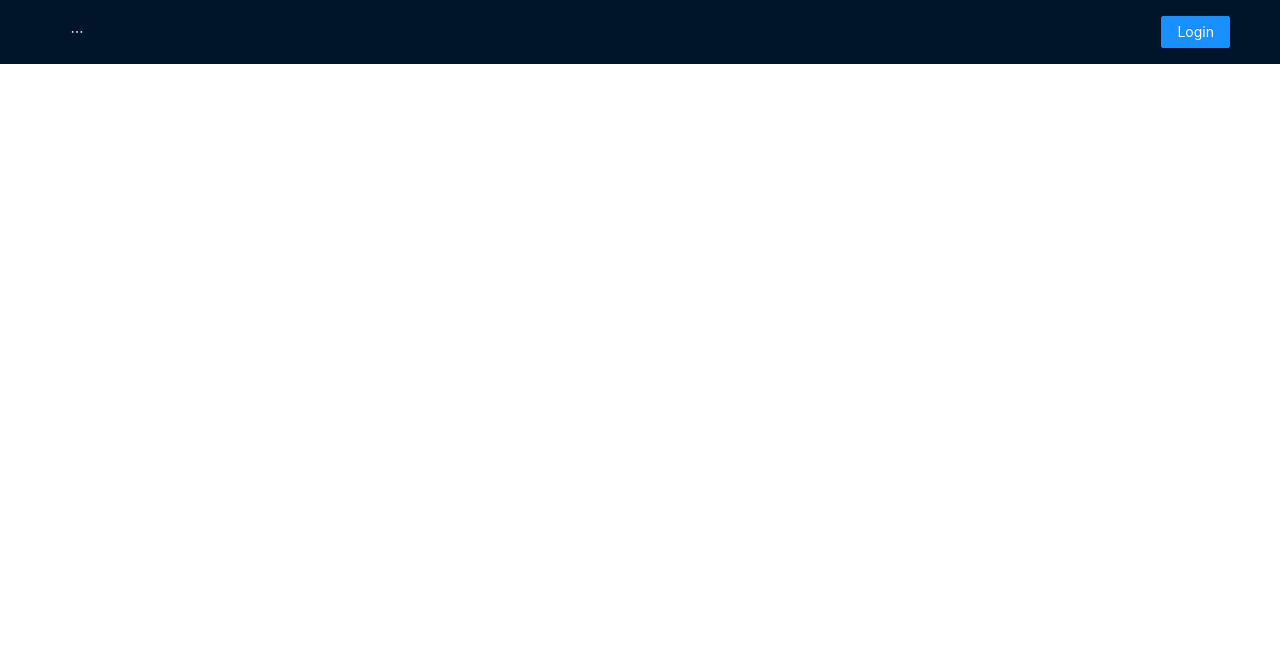
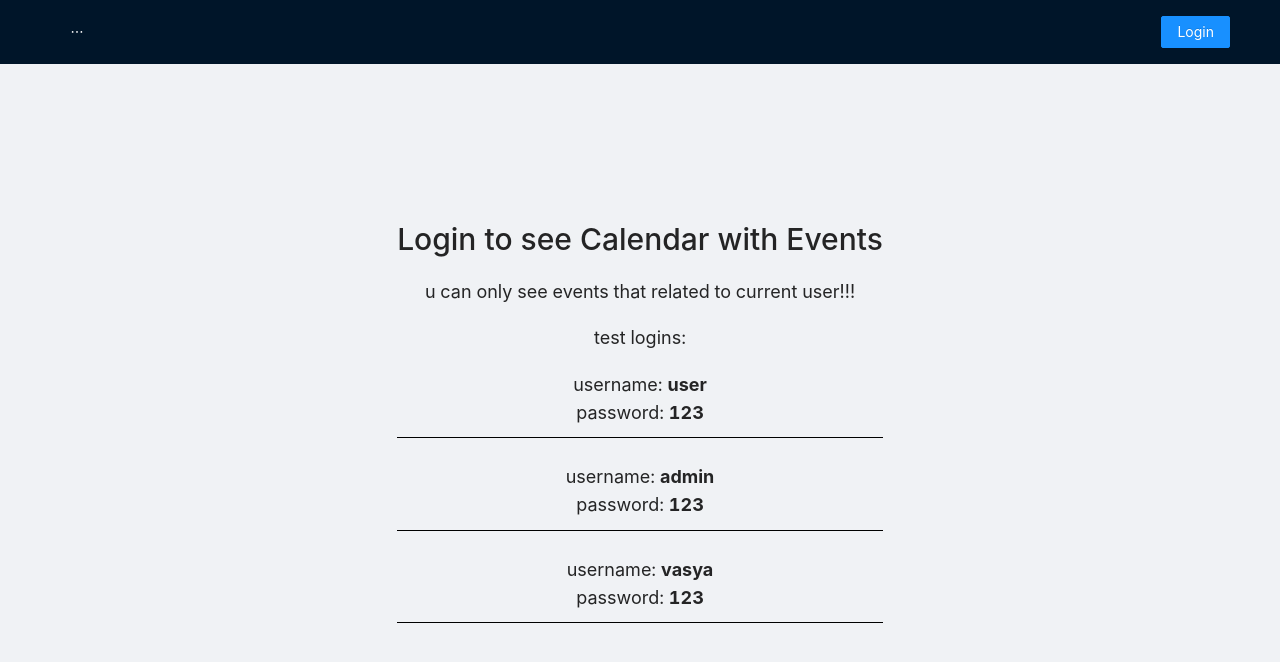
Before and after one commit to AlexBachurin/Event-Calendar-React-TS, a React (Create React App) app: page / in a window 1280 px wide. Before the commit this address had no page. Shown: the top 662 px of the page. Built offline with nearby package versions, Linux system fonts and the light colour scheme.

Commit message:
changed home page

```diff
--- a/src/App.css
+++ b/src/App.css
@@ -9,10 +9,22 @@
 .main__content {
 	height: calc(100vh - 64px);
 }
+.main__content-item {
+	margin-bottom: 25px;
+	padding-bottom: 10px;
+	border-bottom: 1px solid #000;
+	text-align: center;
+}
+.main__content-login {
+	font-size: 18px;
+	text-align: center;
+}
 .main__content-wrapper {
 	font-size: 18px;
 	padding: 30px;
+	text-align: center;
 }
 .main__title {
 	font-size: 30px;
+	text-align: center;
 }
--- a/src/components/AppRouter.tsx
+++ b/src/components/AppRouter.tsx
@@ -9,13 +9,13 @@ const AppRouter: FC = () => {
 			<Route
 				path="/event"
 				element={
-          <RequireAuth redirectTo="/home">
+					<RequireAuth redirectTo="/">
 						<Event />
 					</RequireAuth>
 				}
 			/>
 
-      <Route path="/home" element={<Login />} />
+			<Route path="/" element={<Login />} />
 		</Routes>
 	);
 };
--- a/src/components/Navbar.tsx
+++ b/src/components/Navbar.tsx
@@ -30,7 +30,7 @@ const Navbar: FC = () => {
 					<>
 						<Menu theme="dark" mode="horizontal" defaultSelectedKeys={["2"]}>
 							<Menu.Item key="1">
-                <Link to="/home">Home</Link>
+								<Link to="/">Home</Link>
 							</Menu.Item>
 							<Menu.Item key="2">
 								<Link to="/event">event</Link>
@@ -52,7 +52,7 @@ const Navbar: FC = () => {
 					<>
 						<Menu theme="dark" mode="horizontal" defaultSelectedKeys={["1"]}>
 							<Menu.Item key="1">
-                <Link to="/home">Home</Link>
+								<Link to="/">Home</Link>
 							</Menu.Item>
 						</Menu>
 						<Button type="primary" onClick={showModal}>
--- a/src/pages/Login.tsx
+++ b/src/pages/Login.tsx
@@ -4,10 +4,10 @@ const Login: FC = () => {
 	return (
 		<Row align="middle" className="main__content" justify="center">
 			<div className="main__content-wrapper">
-        <p className="main__title">Login to see Calendar with Events</p>
-
-        <p>test login:</p>
-
+				<h2 className="main__title">Login to see Calendar with Events</h2>
+				<p>u can only see events that related to current user!!!</p>
+				<p className="main__content-login">test logins:</p>
+				<div className="main__content-item">
 					<span>
 						username: <strong>user</strong>
 					</span>
@@ -16,6 +16,25 @@ const Login: FC = () => {
 						password: <strong>123</strong>
 					</span>
 				</div>
+				<div className="main__content-item">
+					<span>
+						username: <strong>admin</strong>
+					</span>
+					<br />
+					<span>
+						password: <strong>123</strong>
+					</span>
+				</div>
+				<div className="main__content-item">
+					<span>
+						username: <strong>vasya</strong>
+					</span>
+					<br />
+					<span>
+						password: <strong>123</strong>
+					</span>
+				</div>
+			</div>
 		</Row>
 	);
 };
```
Lines whose indentation alone changed are shown as unchanged.
